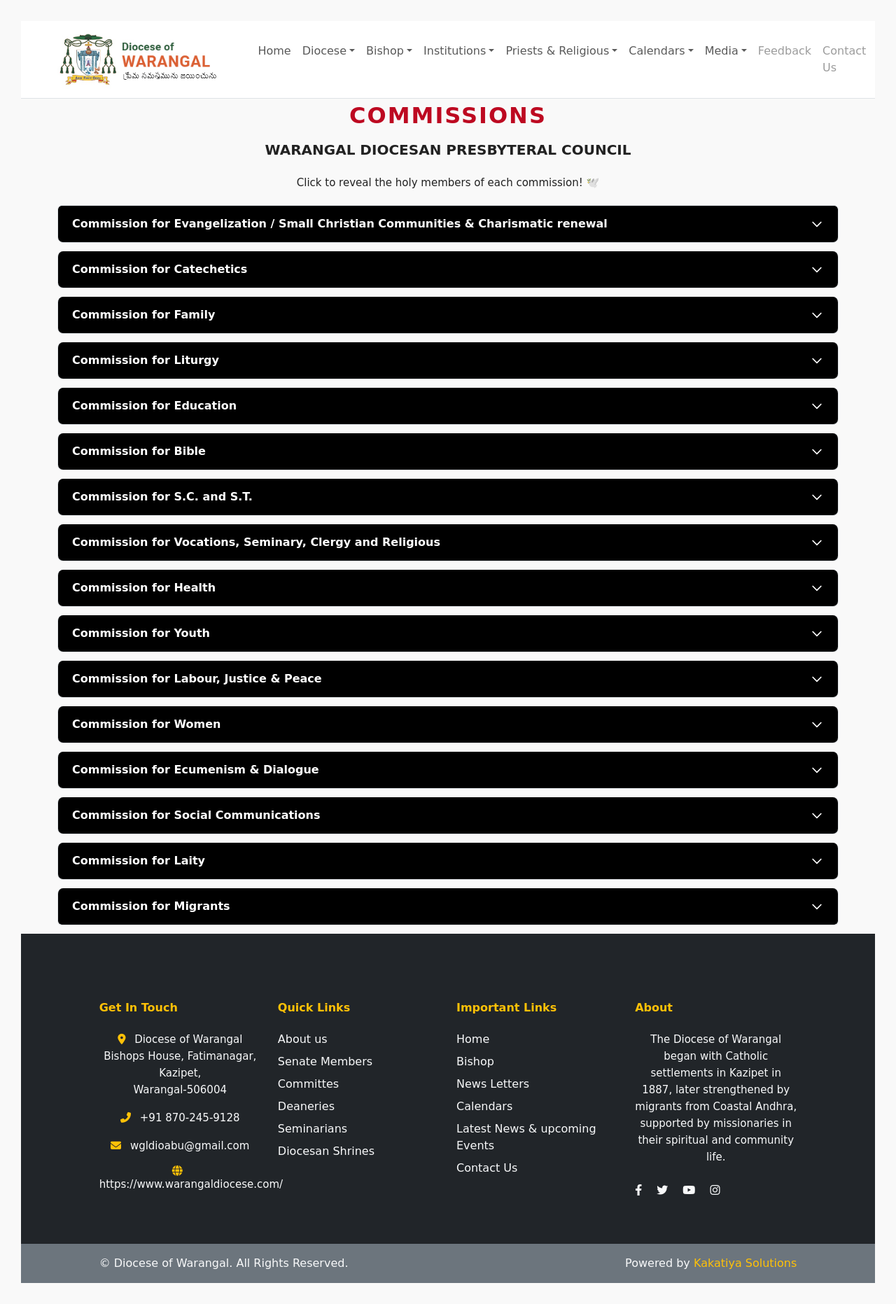
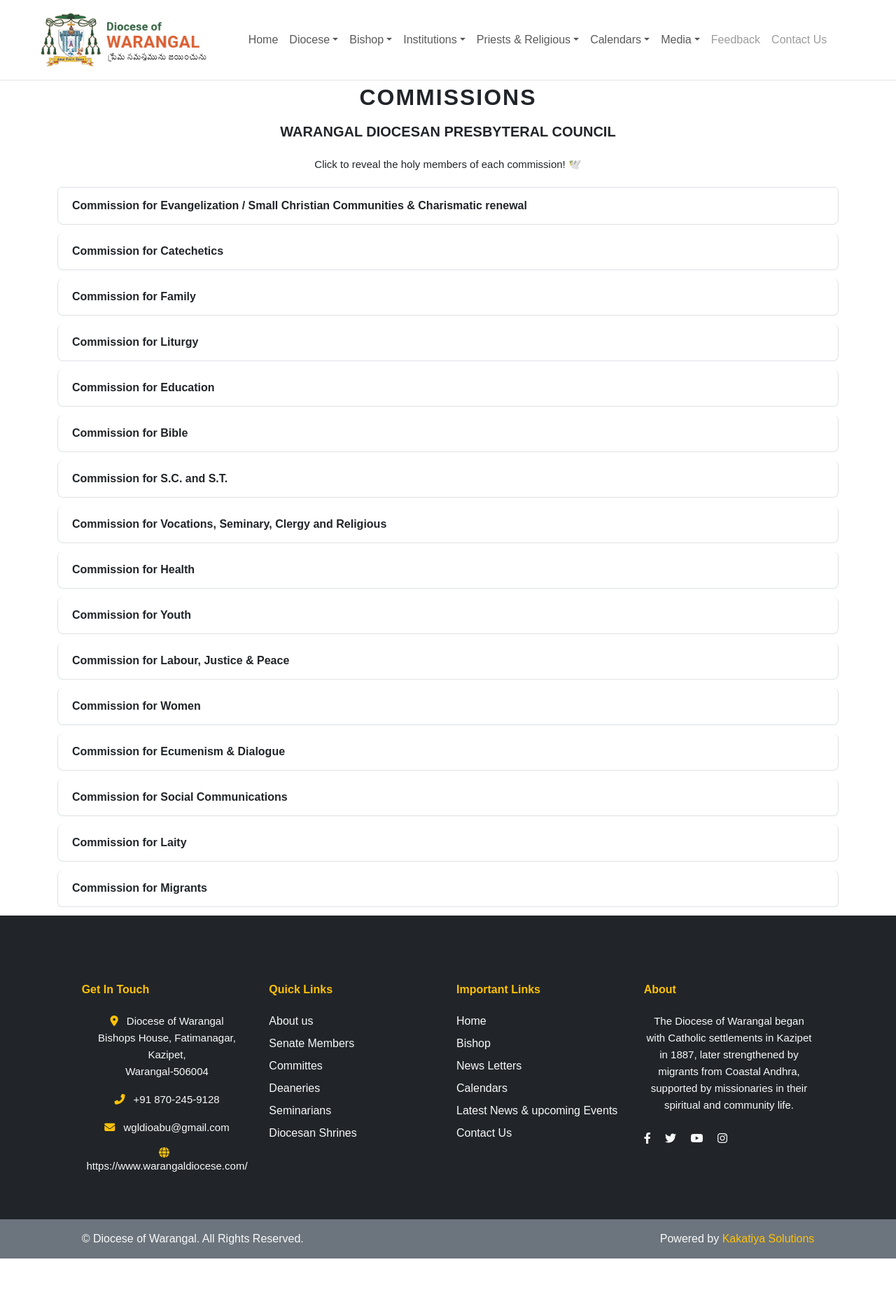
Before and after one commit to Saitheja20/warangal-diocese, a CodeIgniter 4 app: the page made by app/Views/Commissions.php in a window 1280 px wide. Shown: the whole page at 70% size. After the commit the page ends 1798 px from the top, so only its background shows below. Run offline with PHP 8.4 and a stand-in for CodeIgniter, Linux system fonts and the light colour scheme; the template is opened without the code that fills it, so the values that code supplies are empty; some libraries are stand-ins or nearby versions.

Commit message:
refactor: Clean up styles and remove unused sections in Commissions and Diocese Curia views

```diff
--- a/app/Views/Commissions.php
+++ b/app/Views/Commissions.php
@@ -3,26 +3,11 @@
 <?= view('layouts/header-link') ?>
 
   <style>
-    :root {
-      --accordion-bg-inactive: #000000;
-      --accordion-bg-active: #8d0e0e;
-      --accordion-text-inactive: #ffffff;
-      --accordion-text-active: #ffffff;
-      --priest-name-color: #000000;
-    }
-
-    body {
-      font-family: "Comic Sans MS", cursive, sans-serif;
-      background: #f9f9f9;
-      margin: 30px;
-      color: #222;
-    }
 
     .page-title {
       text-align: center;
       font-size: 32px;
       font-weight: bold;
-      color: #bd0921;
       margin-bottom: 10px;
       text-transform: uppercase;
       letter-spacing: 2px;
@@ -32,7 +17,6 @@
       text-align: center;
       font-size: 20px;
       font-weight: bold;
-      color: #222;
       margin-top: 10px;
       margin-bottom: 15px;
       padding-bottom: 5px;
```
Also changed, not shown: app/Views/diocese_curia.php (+12 -63 lines).
